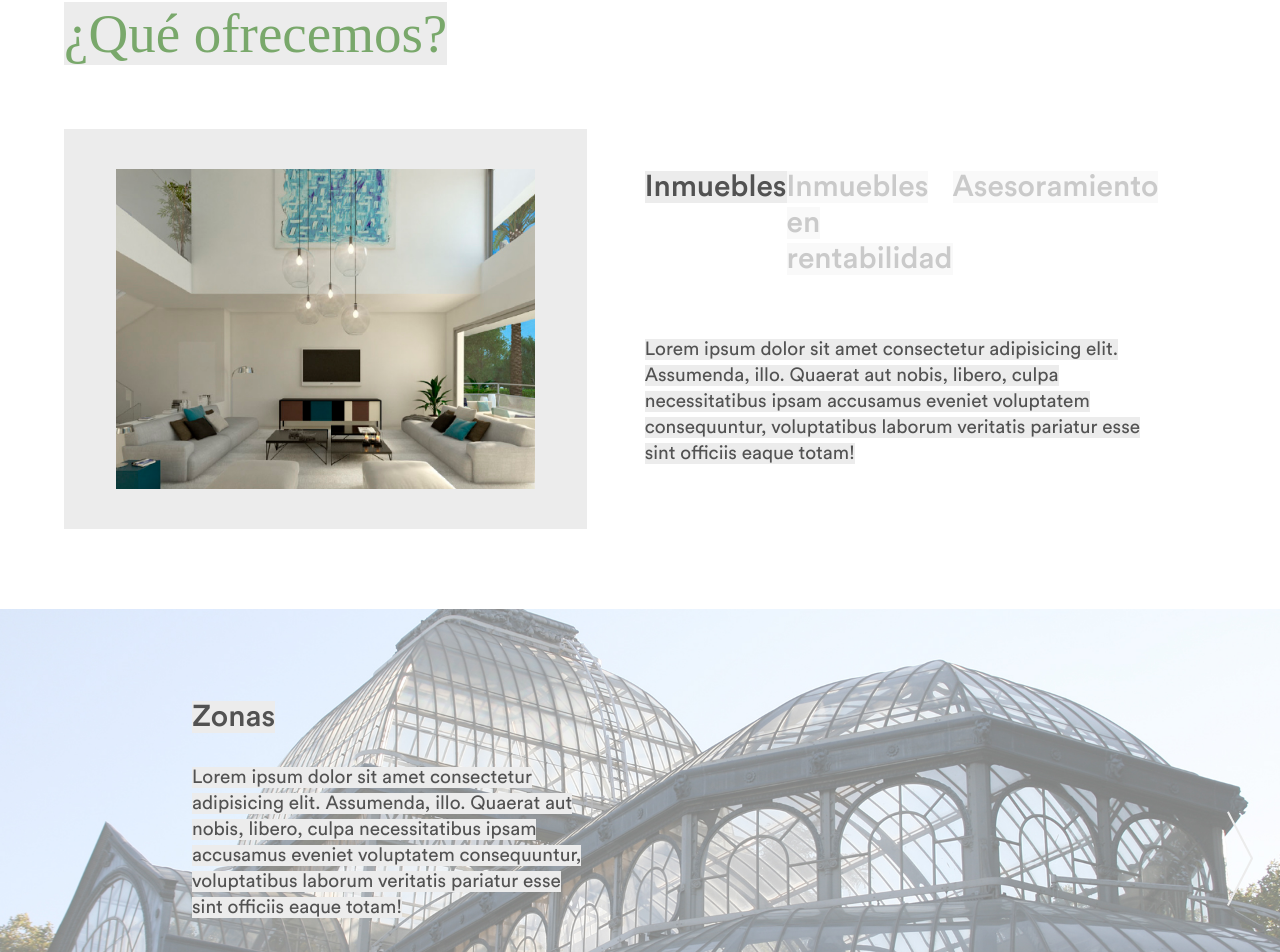
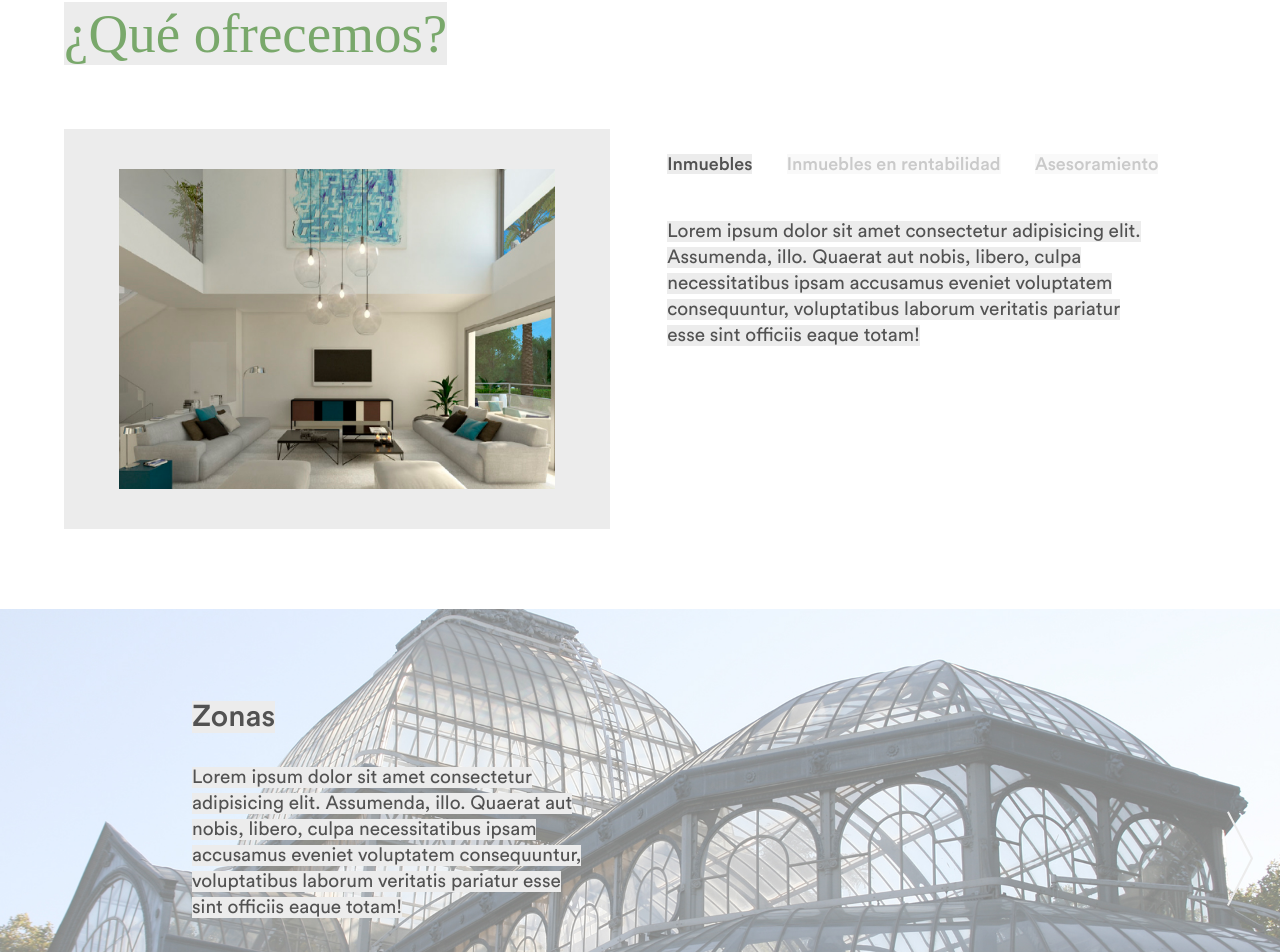
Before and after one commit to edugandia/GMDproy, a React (Create React App) app: page / in a window 1280 px wide. Shown: the part 1500-2452 px from the top of the page. Built offline with nearby package versions, Linux system fonts and the light colour scheme; a web font is replaced by a local one.

Commit message:
corrección maquetación

```diff
--- a/src/components/atoms/tabSelector/TabSelector.scss
+++ b/src/components/atoms/tabSelector/TabSelector.scss
@@ -14,6 +14,9 @@
     &.active-tab {
       opacity: 1;
     }
+    h4 {
+      font-size: 18px;
+    }
   }
 }
 
```
